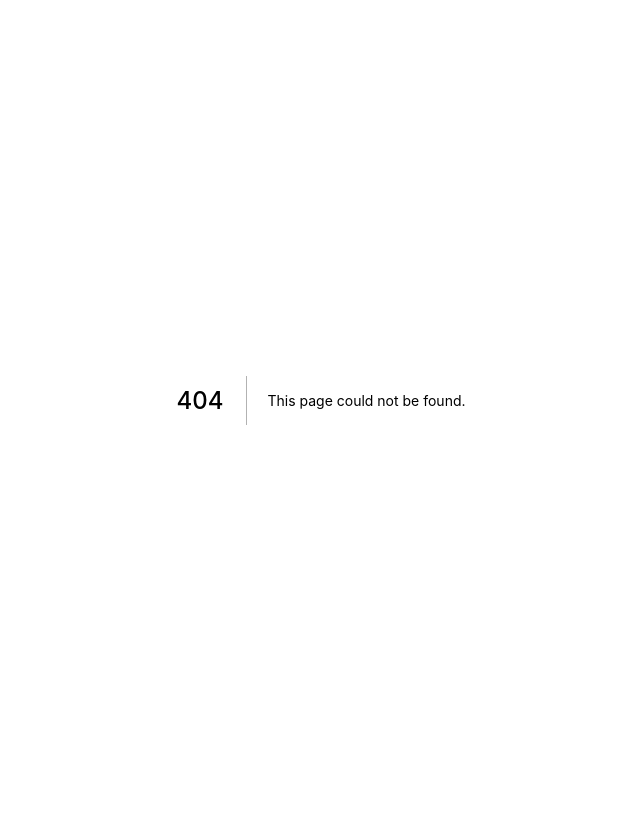
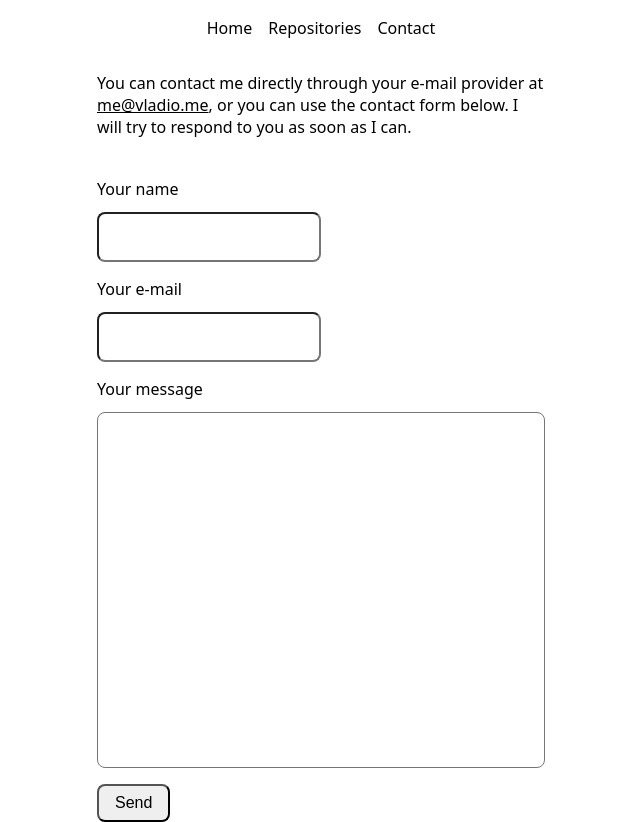
Before and after one commit to VladimirDev93/VladimirDev93.github.io, a Next.js app: page /contact in a window 1280 px wide. Before the commit this address had no page. Shown: the whole page, without its empty margins (319-959 px from the left). Before the commit the page ends 800 px from the top, so only its background shows below. Built offline with nearby package versions, Linux system fonts and the light colour scheme.

Commit message:
feat(Page): Adds 'Contact' page

```diff
--- /dev/null
+++ b/src/components/contact-form/ContactForm.tsx
@@ -0,0 +1,27 @@
+import styles from './contact_form.module.scss';
+
+const ContactForm = () => (
+  <form
+    action="https://mailthis.to/me@vladio.me"
+    method="POST"
+    className={styles.form}
+  >
+    <div className={styles.name}>
+      <label htmlFor="name">Your name</label>
+      <input type="text" name="name" id="name" />
+    </div>
+    <div className={styles.name}>
+      <label htmlFor="name">Your e-mail</label>
+      <input type="email" name="_replyto" id="email" />
+    </div>
+    <div className={styles.message}>
+      <label htmlFor="message">Your message</label>
+      <textarea name="message" id="message" cols={30} rows={15} />
+    </div>
+    <div className={styles.button}>
+      <button type="submit">Send</button>
+    </div>
+  </form>
+);
+
+export default ContactForm;
--- /dev/null
+++ b/src/components/contact-form/contact_form.module.scss
@@ -0,0 +1,67 @@
+.form {
+  width: 100%;
+  display: flex;
+  flex-direction: column;
+  gap: 1rem;
+
+  legend {
+    font-size: 1.25rem;
+  }
+}
+
+@mixin container {
+  display: flex;
+  flex-direction: column;
+
+  label {
+    margin-bottom: 0.75em;
+  }
+}
+
+@mixin inDarkMode {
+  @media (prefers-color-scheme: dark) {
+    background-color: #111;
+    border: 1px solid #3f3f3f;
+  }
+}
+
+@mixin common {
+  border-radius: 0.5em;
+  outline: 0;
+  font-family: system-ui;
+  font-size: 1rem;
+  padding: 0.75em;
+
+  @include inDarkMode();
+}
+
+.name {
+  @include container();
+  input {
+    @include common();
+    width: 75vw;
+
+    @media (min-width: 1024px) {
+      width: 50%;
+    }
+  }
+}
+
+.message {
+  @include container();
+  textarea {
+    @include common();
+    resize: none;
+  }
+}
+
+.button {
+  button {
+    padding: 0.5rem 1rem;
+    font-size: 1rem;
+    cursor: pointer;
+    border-radius: 0.5em;
+
+    @include inDarkMode();
+  }
+}
--- a/src/components/header/Header.tsx
+++ b/src/components/header/Header.tsx
@@ -10,7 +10,7 @@ const Navs = () => {
     },
     {
       label: 'Contact',
-      url: '/url',
+      url: '/contact',
     },
   ];
 
--- a/src/components/layout/Layout.tsx
+++ b/src/components/layout/Layout.tsx
@@ -2,10 +2,21 @@ import { ReactNode } from 'react';
 import Header from '../header/Header';
 import style from './layout.module.scss';
 
-const Layout = ({ children }: { children: ReactNode }) => (
+interface ILayout {
+  itemsCenter: boolean;
+  children: ReactNode;
+}
+
+const Layout = ({ children, itemsCenter }: ILayout) => (
   <>
     <Header />
-    <div className={style.container}>{children}</div>
+    <div
+      className={
+        itemsCenter ? `${style.center} ${style.container}` : style.container
+      }
+    >
+      {children}
+    </div>
   </>
 );
 
--- a/src/components/layout/layout.module.scss
+++ b/src/components/layout/layout.module.scss
@@ -3,3 +3,9 @@
   padding: 0 1.5em;
   max-width: 95vw;
 }
+
+.center {
+  display: grid;
+  place-items: center;
+  min-height: calc(100vh - 56px);
+}
--- /dev/null
+++ b/src/pages/contact/contact.module.scss
@@ -0,0 +1,13 @@
+.contact_page {
+  display: grid;
+  place-items: center;
+  gap: 1.5rem;
+
+  @media (min-width: 1024px) {
+    width: 35vw;
+  }
+
+  a {
+    text-decoration: underline;
+  }
+}
--- /dev/null
+++ b/src/pages/contact/index.tsx
@@ -0,0 +1,19 @@
+import ContactForm from 'components/contact-form/ContactForm';
+import Layout from 'components/layout/Layout';
+import { NextPage } from 'next';
+import styles from './contact.module.scss';
+
+const Contact: NextPage = () => (
+  <Layout itemsCenter>
+    <div className={styles.contact_page}>
+      <p>
+        You can contact me directly through your e-mail provider at{' '}
+        <a href="mailto:me@vladio.me">me@vladio.me</a>, or you can use the
+        contact form below. I will try to respond to you as soon as I can.
+      </p>
+      <ContactForm />
+    </div>
+  </Layout>
+);
+
+export default Contact;
```
